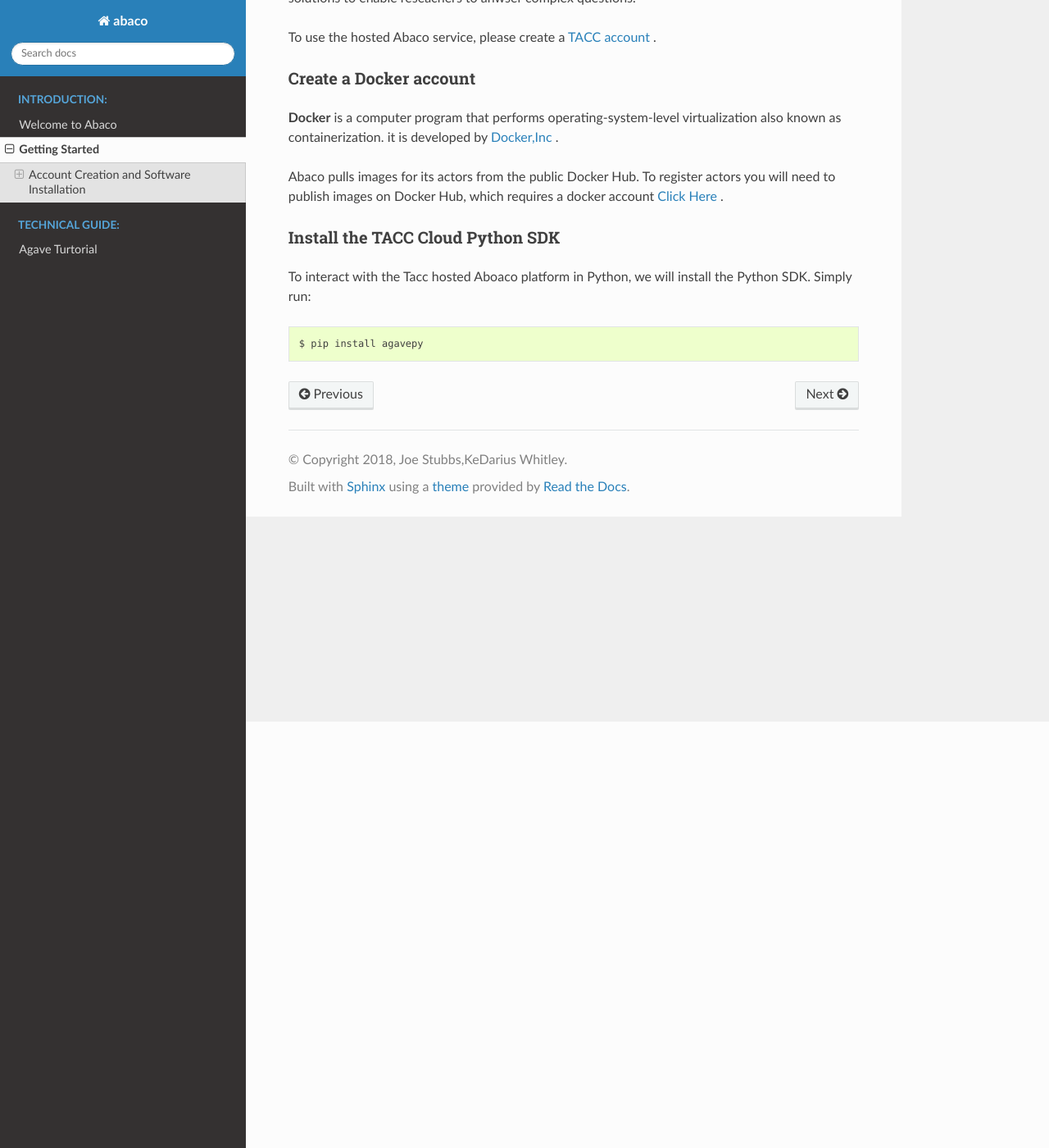
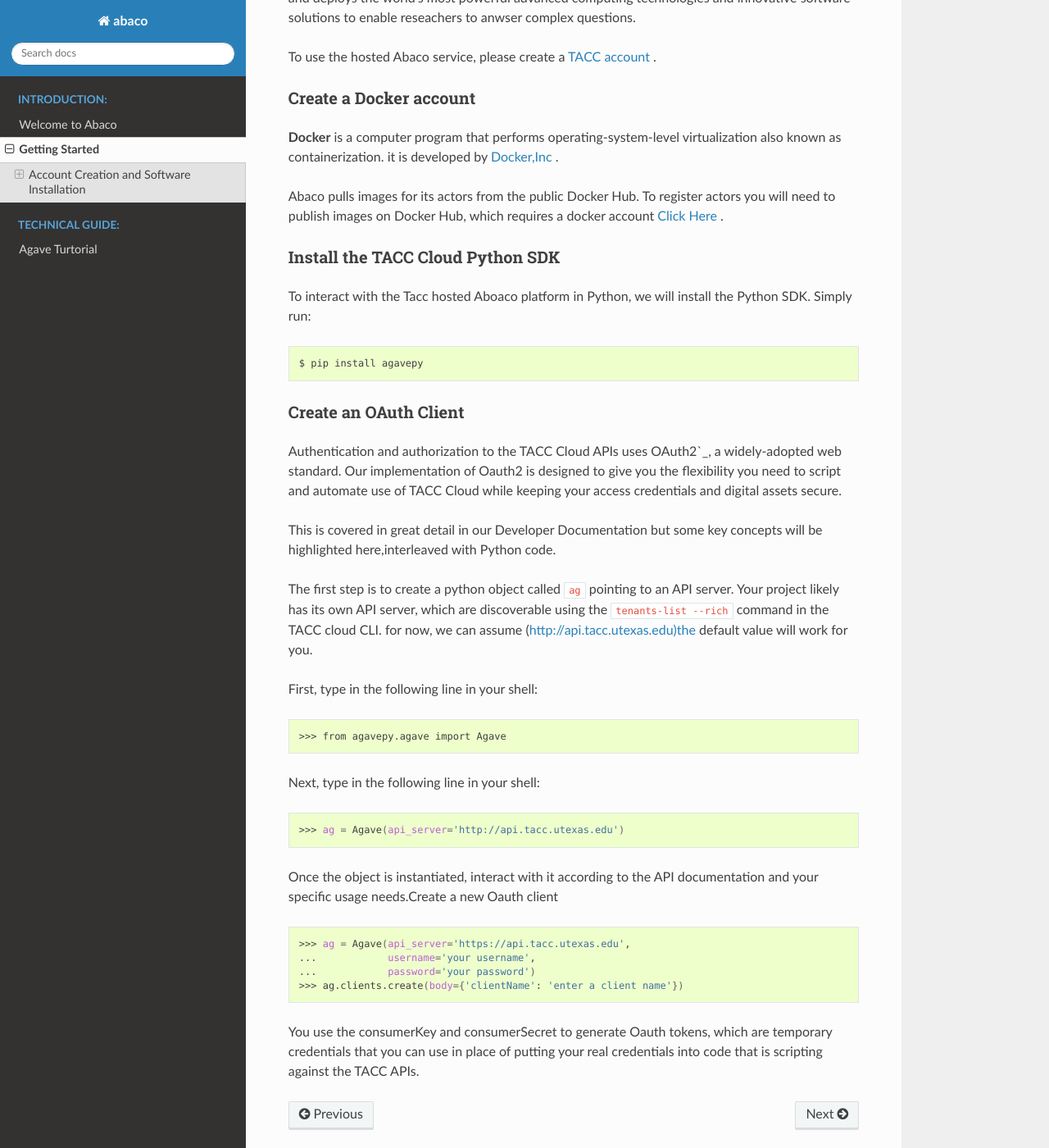
Before and after one commit to TACC/Abaco2.0, a Sphinx documentation site: the page built from docs/source/getting-started/index.rst, in a window 1280 px wide and 1400 px high, scrolled down 520 px. Shown: the whole window at 82% size. Built offline with Sphinx 7.4.7 and the Read the Docs theme 2.0.0, drawn with Linux system fonts in a browser that asks for light colours; some of the changed text lies outside the part shown.

Commit message:
Update index.rst

```diff
--- a/docs/source/getting-started/index.rst
+++ b/docs/source/getting-started/index.rst
@@ -35,3 +35,36 @@
 .. code-block:: bash
 
   $ pip install agavepy
+
+Create an OAuth Client
+^^^^^^^^^^^^^^^^^^^^^^
+
+Authentication and authorization to the TACC Cloud APIs uses OAuth2`_, a widely-adopted web standard. Our implementation of Oauth2 is designed to give you the flexibility you need to script and automate use of TACC Cloud while keeping your access credentials and digital assets secure.
+
+This is covered in great detail in our Developer Documentation but some key concepts will be highlighted here,interleaved with Python code.
+
+The first step is to create a python object called ``ag`` pointing to an API server. Your project likely has its own API server, which are discoverable using the ``tenants-list --rich`` command in the TACC cloud CLI. for now, we can assume (http://api.tacc.utexas.edu)the default value will work for you.
+
+First, type in the following line in your shell:
+
+.. code-block:: bash
+
+  >>> from agavepy.agave import Agave
+
+
+Next, type in the following line in your shell:
+
+.. code-block:: bash
+
+   >>> ag = Agave(api_server='http://api.tacc.utexas.edu')
+
+Once the object is instantiated, interact with it according to the API documentation and your specific usage needs.Create a new Oauth client
+
+.. code-block:: bash
+
+  >>> ag = Agave(api_server='https://api.tacc.utexas.edu',
+  ...            username='your username',
+  ...            password='your password')
+  >>> ag.clients.create(body={'clientName': 'enter a client name'})
+
+You use the consumerKey and consumerSecret to generate Oauth tokens, which are temporary credentials that you can use in place of putting your real credentials into code that is scripting against the TACC APIs.
```
